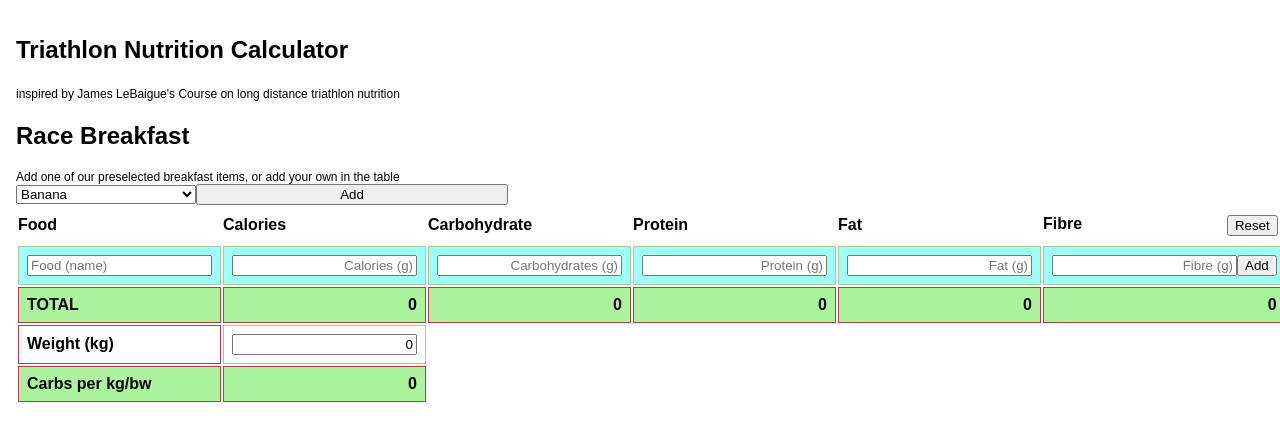
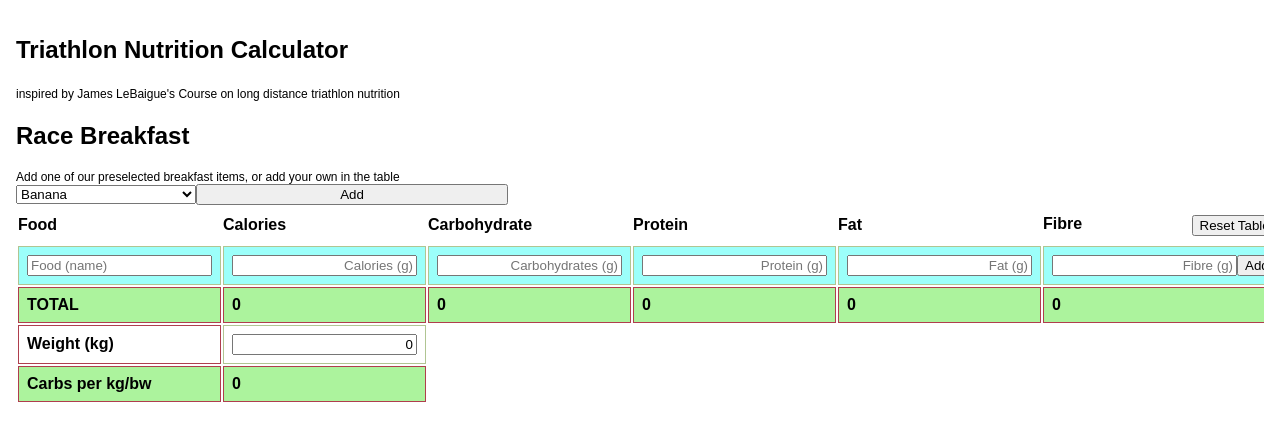
Before and after one commit to sascharissling/226tools-frontend, a React (Vite) app: page / in a window 1280 px wide. Shown: the top 440 px of the page. Built offline with nearby package versions, Linux system fonts and the light colour scheme.

Commit message:
overflow Table

```diff
--- a/src/components/breakfast/index.tsx
+++ b/src/components/breakfast/index.tsx
@@ -162,7 +162,8 @@ const Breakfast = () => {
 
       <form onSubmit={handleSubmit(addBreakfast)} id="breakfast-item-form" />
 
-      <Table>
+      <TableWrapper>
+        <table>
           <thead>
             <tr>
               <TH>Food</TH>
@@ -171,7 +172,10 @@ const Breakfast = () => {
               <TH>Protein</TH>
               <TH>Fat</TH>
               <TH separateItems>
-              Fibre <button onClick={() => setRaceBreakfast([])}>Reset</button>
+                Fibre{" "}
+                <button onClick={() => setRaceBreakfast([])}>
+                  Reset Table
+                </button>
               </TH>
             </tr>
 
@@ -203,7 +207,7 @@ const Breakfast = () => {
           <tbody>
             {raceBreakfast.map((item, index) => (
               <tr key={index}>
-              <TD>{item.food}</TD>
+                <TD textAlign="left">{item.food}</TD>
                 <TD>{item.calories}</TD>
                 <TD>{item.carbohydrates}</TD>
                 <TD>{item.protein}</TD>
@@ -245,24 +249,27 @@ const Breakfast = () => {
               <TotalTD>{carbsPerKiloOfBodyweight}</TotalTD>
             </tr>
           </tfoot>
-      </Table>
+        </table>
+      </TableWrapper>
     </section>
   );
 };
 
 export default Breakfast;
 
-const Table = styled.table`
-  // if innerHtml is number then text-align: right
-  td {
-    text-align: right;
-  }
+const TableWrapper = styled.div`
+  overflow-x: auto;
 `;
 
-const TD = styled.td<{ backgroundColor?: string; separateItems?: boolean }>`
+const TD = styled.td<{
+  backgroundColor?: string;
+  separateItems?: boolean;
+  textAlign?: string;
+}>`
   padding: 0.5rem;
   background-color: ${(props) => props.backgroundColor ?? undefined};
   border: 1px solid ${(props) => props.theme.colors.olivine};
+  text-align: ${(props) => props.textAlign ?? "right"};
 
   ${(props) =>
     props.separateItems &&
```
Lines whose indentation alone changed are shown as unchanged.
